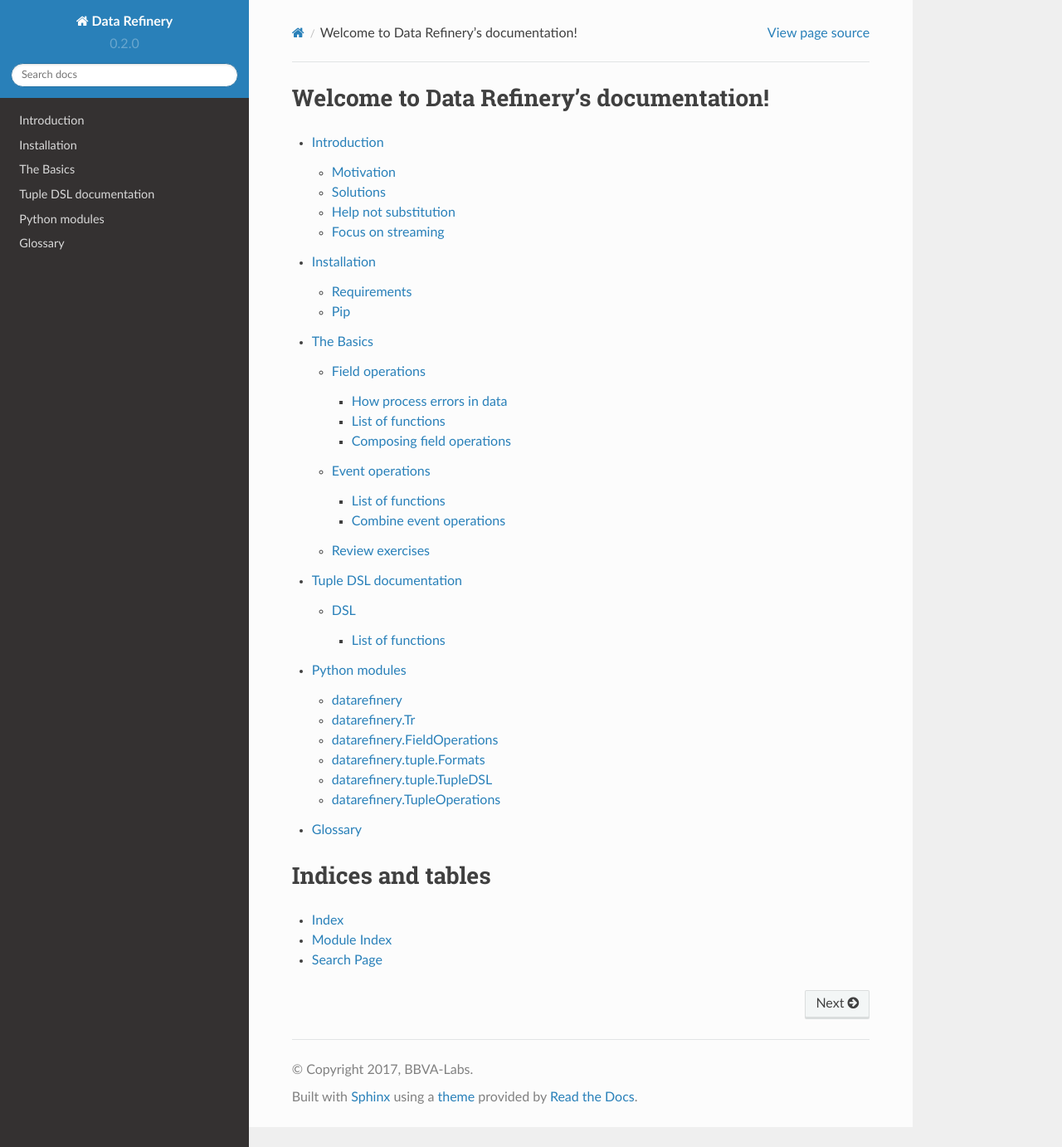
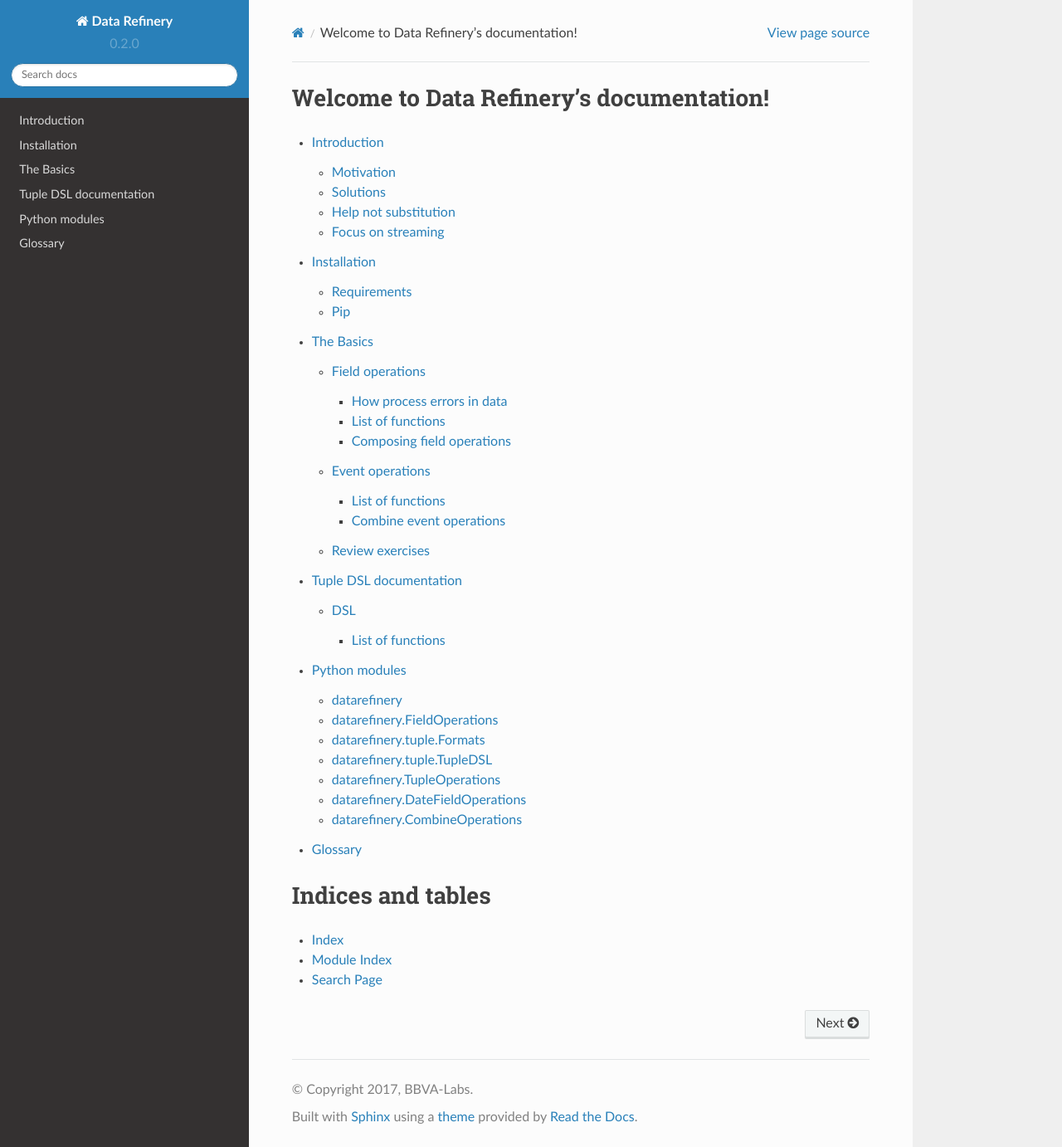
Before and after one commit to BBVA/data-refinery, a Sphinx documentation site: the page built from docs/source/index.rst, in a window 1280 px wide and 1382 px high. Shown: the whole window at 83% size. Built offline with Sphinx 7.4.7 and the Read the Docs theme 2.0.0, drawn with Linux system fonts in a browser that asks for light colours; some of the changed lines change nothing that is shown.

Commit message:
docs updated

```diff
--- a/docs/source/reference.rst
+++ b/docs/source/reference.rst
@@ -5,14 +5,6 @@ datarefinery
 ------------
 
 .. automodule:: datarefinery
-    :members:
-    :undoc-members:
-    :show-inheritance:
-
-datarefinery.Tr
----------------
-
-.. automodule:: datarefinery.Tr
     :members:
     :undoc-members:
     :show-inheritance:
@@ -42,9 +34,25 @@ datarefinery.tuple.TupleDSL
     :show-inheritance:
 
 datarefinery.TupleOperations
-----------------------------------
+----------------------------
 
 .. automodule:: datarefinery.TupleOperations
     :members:
     :undoc-members:
     :show-inheritance:
+
+datarefinery.DateFieldOperations
+--------------------------------
+
+.. automodule:: datarefinery.DateFieldOperations
+    :members:
+    :undoc-members:
+    :show-inheritance:
+
+datarefinery.CombineOperations
+------------------------------
+
+.. automodule:: datarefinery.CombineOperations
+    :members:
+    :undoc-members:
+    :show-inheritance:
--- a/docs/source/thebasics.rst
+++ b/docs/source/thebasics.rst
@@ -419,7 +419,7 @@ List of functions
 ~~~~~~~~~~~~~~~~~
 
 keep - Keep files
-...........
+.................
 
 Keep is the simplest operation, no need of any field function. In essence take the value of a field from the input and
 put it on the output without change neither the value nor the name of field.
@@ -435,7 +435,7 @@ put it on the output without change neither the value nor the name of field.
 If you need keep several similar fields you can use keep_regexp.
 
 substitution - Value Substitution
-..................
+.................................
 
 The next operation change the value of a field with the supplied field function. This function will not change the
 name of the field. By example, given a to_float function, you can do this:
@@ -449,7 +449,7 @@ name of the field. By example, given a to_float function, you can do this:
     print(res) # {"greet": 5}
 
 append - Append new fields
-.................
+..........................
 
 Usually we need add new field or change the name of the field. We can use append to do this, but it expects a
 field function that return a python dictionary, where every key will be a new field. By example, given a len_cap function that
```
